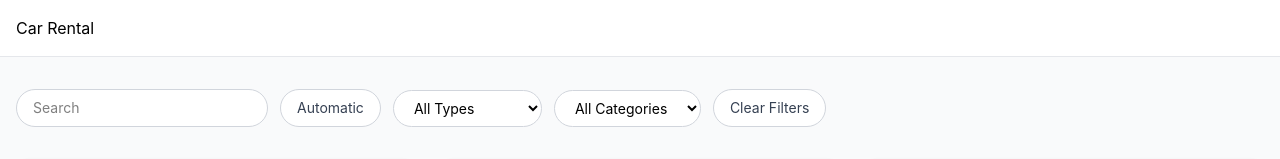
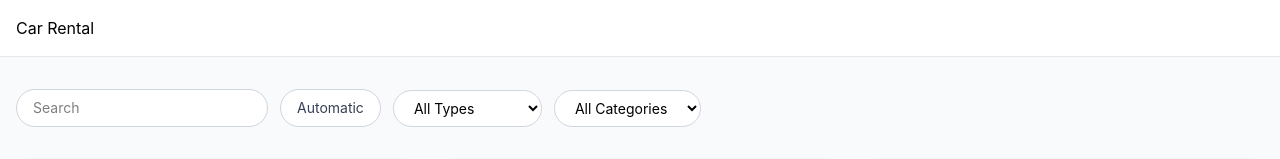
Before and after one commit to Nahuel7709/Car-Rental, a React (Vite) app: page / in a window 1280 px wide. Shown: the top 159 px of the page. Built offline with nearby package versions, Linux system fonts and the light colour scheme.

Commit message:
feat: conditional render for clear filters

```diff
--- a/src/components/CarFilters.tsx
+++ b/src/components/CarFilters.tsx
@@ -10,6 +10,7 @@ type CarFiltersProps = {
   category: CategoryFilter;
   onCategoryChange: (value: CategoryFilter) => void;
   onClearFilters: () => void;
+  areFiltered: boolean;
 };
 
 export const CarFilters = ({
@@ -22,6 +23,7 @@ export const CarFilters = ({
   category,
   onCategoryChange,
   onClearFilters,
+  areFiltered,
 }: CarFiltersProps) => {
   return (
     <div className="mb-8 flex flex-wrap items-center gap-3">
@@ -69,12 +71,15 @@ export const CarFilters = ({
         <option value="Premium">Premium</option>
         <option value="Luxury">Luxury</option>
       </select>
+      {areFiltered && (
         <button
           className="rounded-full border px-4 py-2 text-sm cursor-pointer border-gray-300 bg-white text-gray-700 hover:border-red-600"
           onClick={onClearFilters}
+          type="button"
         >
           Clear Filters
         </button>
+      )}
     </div>
   );
 };
--- a/src/pages/CarsPage.tsx
+++ b/src/pages/CarsPage.tsx
@@ -20,6 +20,12 @@ export const CarsPage = ({ cars }: CarsPageProps) => {
     setVehicleTypeSelect("All");
     setCategory("All");
   }
+
+  const areFiltered =
+    search !== "" ||
+    onlyAutomatic ||
+    vehicleTypeSelect !== "All" ||
+    category !== "All";
 
   const searchTerm = search.toLowerCase().trim();
 
@@ -52,6 +58,7 @@ export const CarsPage = ({ cars }: CarsPageProps) => {
         category={category}
         onCategoryChange={setCategory}
         onClearFilters={clearFilters}
+        areFiltered={areFiltered}
       />
       <CarList cars={filteredCars} />
     </div>
```
Lines whose indentation alone changed are shown as unchanged.
